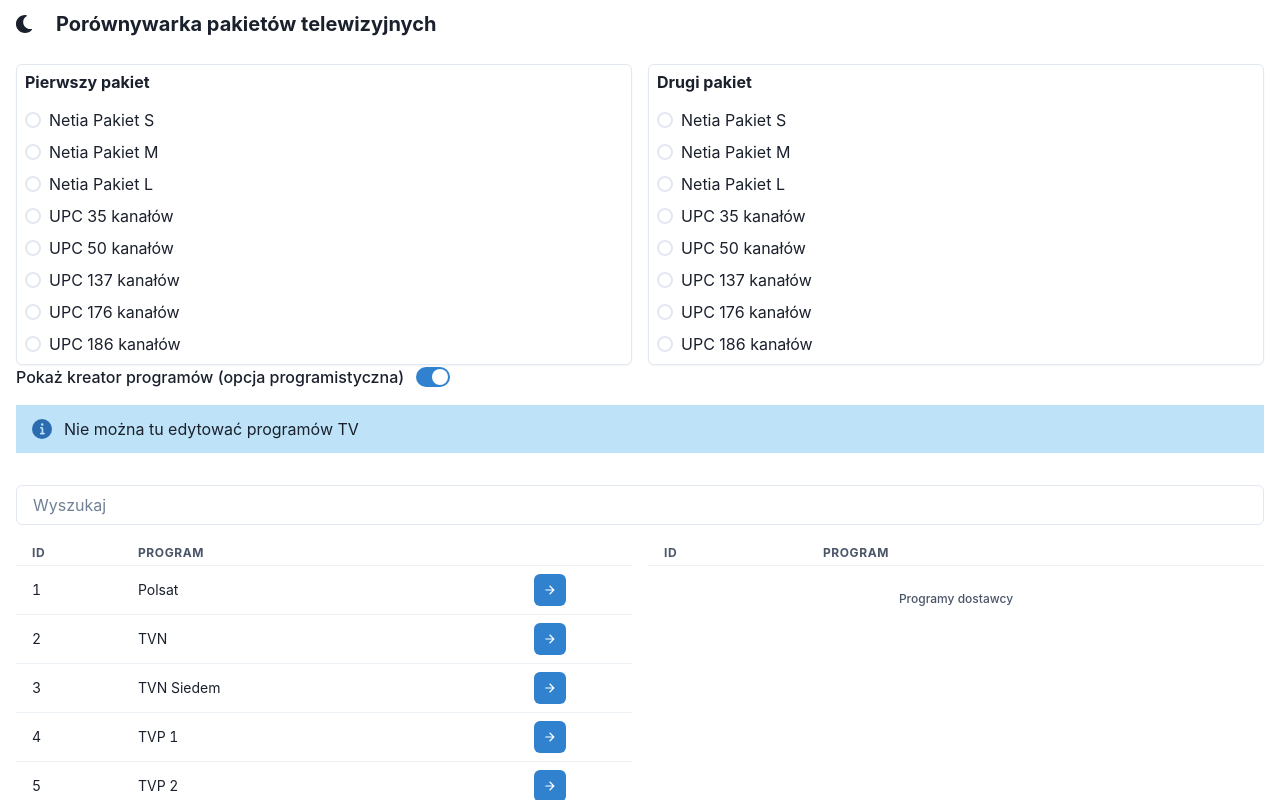
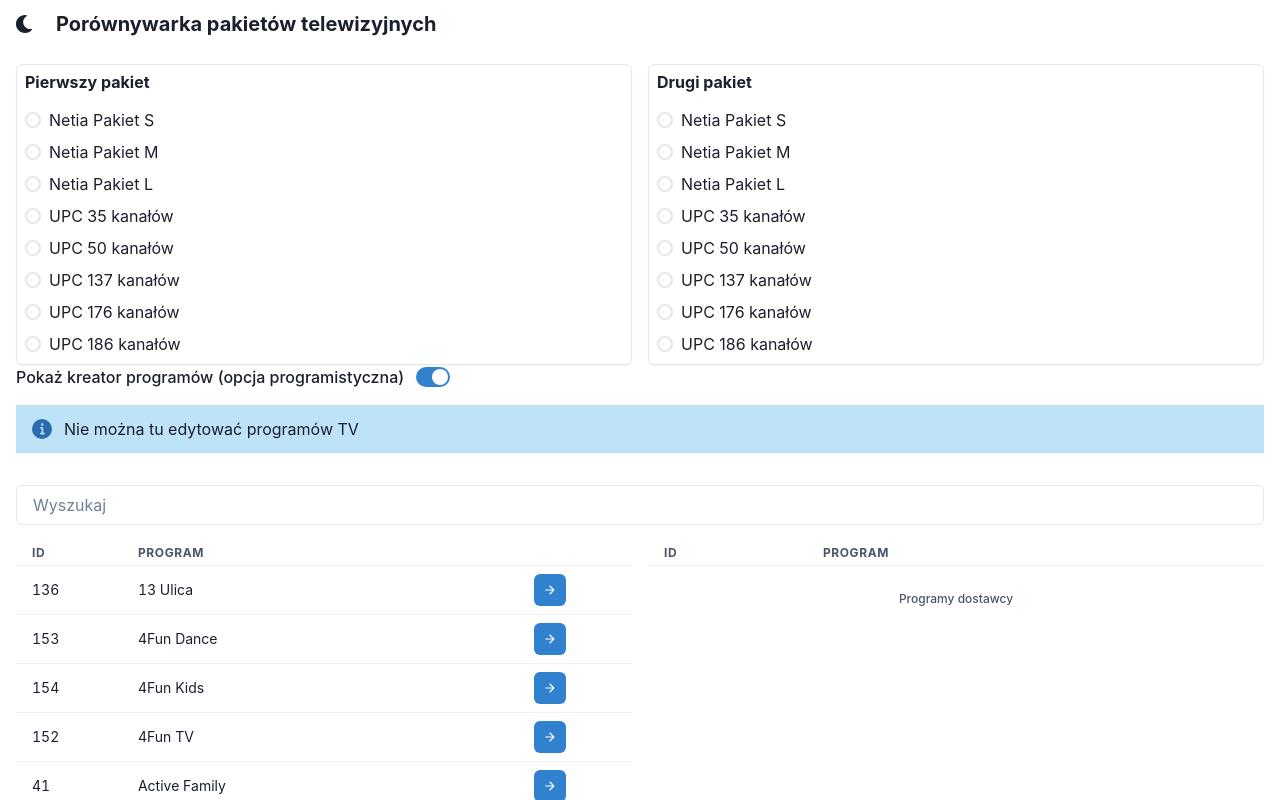
Before and after one commit to patrykgacek/compare-tv-packages, a React (Create React App) app: page / in a window 1280 px wide. Both pictures are taken after a click on the label 433 px from the left and 377 px from the top of the page. Shown: the top 800 px of the page. Built offline with nearby package versions, Linux system fonts and the light colour scheme.

Commit message:
Sort by name

```diff
--- a/src/pages/DataCreator.js
+++ b/src/pages/DataCreator.js
@@ -100,7 +100,7 @@
             <Tbody>
               {data
               .filter(program => program.name.toLowerCase().includes(search.toLowerCase()))
-              // .sort((a, b) => a.name.localeCompare(b.name))
+              .sort((a, b) => a.name.localeCompare(b.name))
               .map(program => (
                 <Tr key={program.id}>
                   <Td>{program.id}</Td>
@@ -124,7 +124,7 @@
             <Tbody>
               {providerData
               .filter(program => program.name.toLowerCase().includes(search.toLowerCase()))
-              // .sort((a, b) => a.name.localeCompare(b.name))
+              .sort((a, b) => a.name.localeCompare(b.name))
               .map(program => (
                 <Tr key={program.id}>
                   <Td>{program.id}</Td>
```
